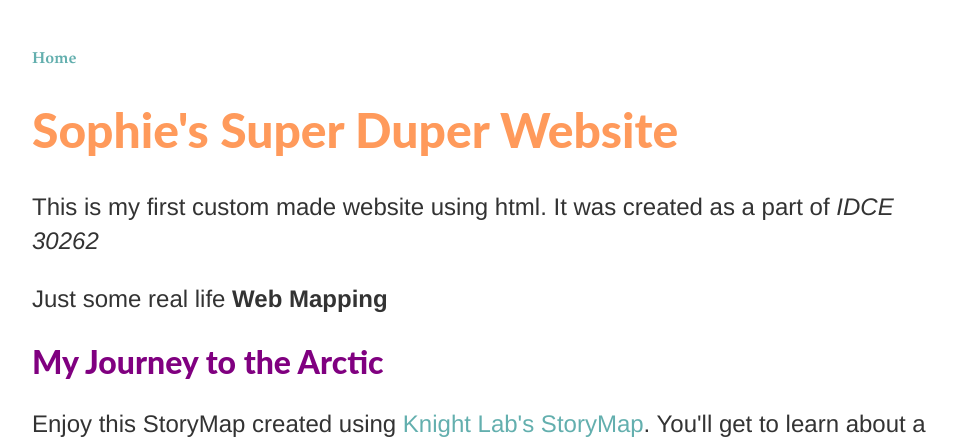
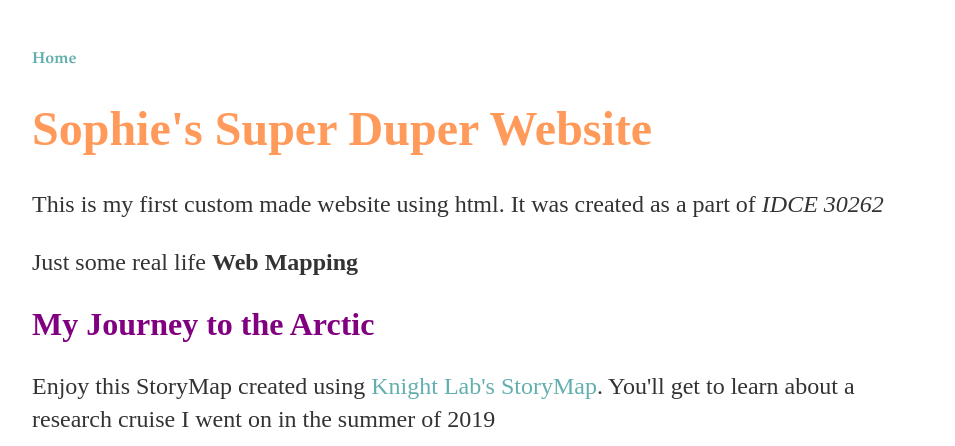
Before and after one commit to sophspilio/sophspilio.github.io, a Jekyll site: the page built from index.html, in a window 1280 px wide. Shown: the top 446 px of the page, without its empty margins (160-1115 px from the left). Built offline with Jekyll 4.4.1, drawn with Linux system fonts in a browser that asks for light colours.

Commit message:
Update main.css

```diff
--- a/css/main.css
+++ b/css/main.css
@@ -22,19 +22,19 @@ a:hover {
 }
 h1 {
     font-size: 3em;
-    font-family: 'Lato Heavy', 'Arial', 'Sans-Serif';
+    font-family: 'Montserrat';
     color: #FF9A5B;
 }
 h2 {
     font-size: 2em;
-    font-family: 'Lato Heavy', 'Arial', 'Sans-Serif';
+    font-family: 'Montserrat';
     color: #800080;
 }
 p {
     font-size: 1.5em;
     line-height: 1.4em;
     color: #333;
-    font-family: 'Merriweather', 'Helvetica', 'Serif';
+    font-family: 'Cardo';
 }
 footer {
     border-top: 1px solid #d5d5d5;
```
